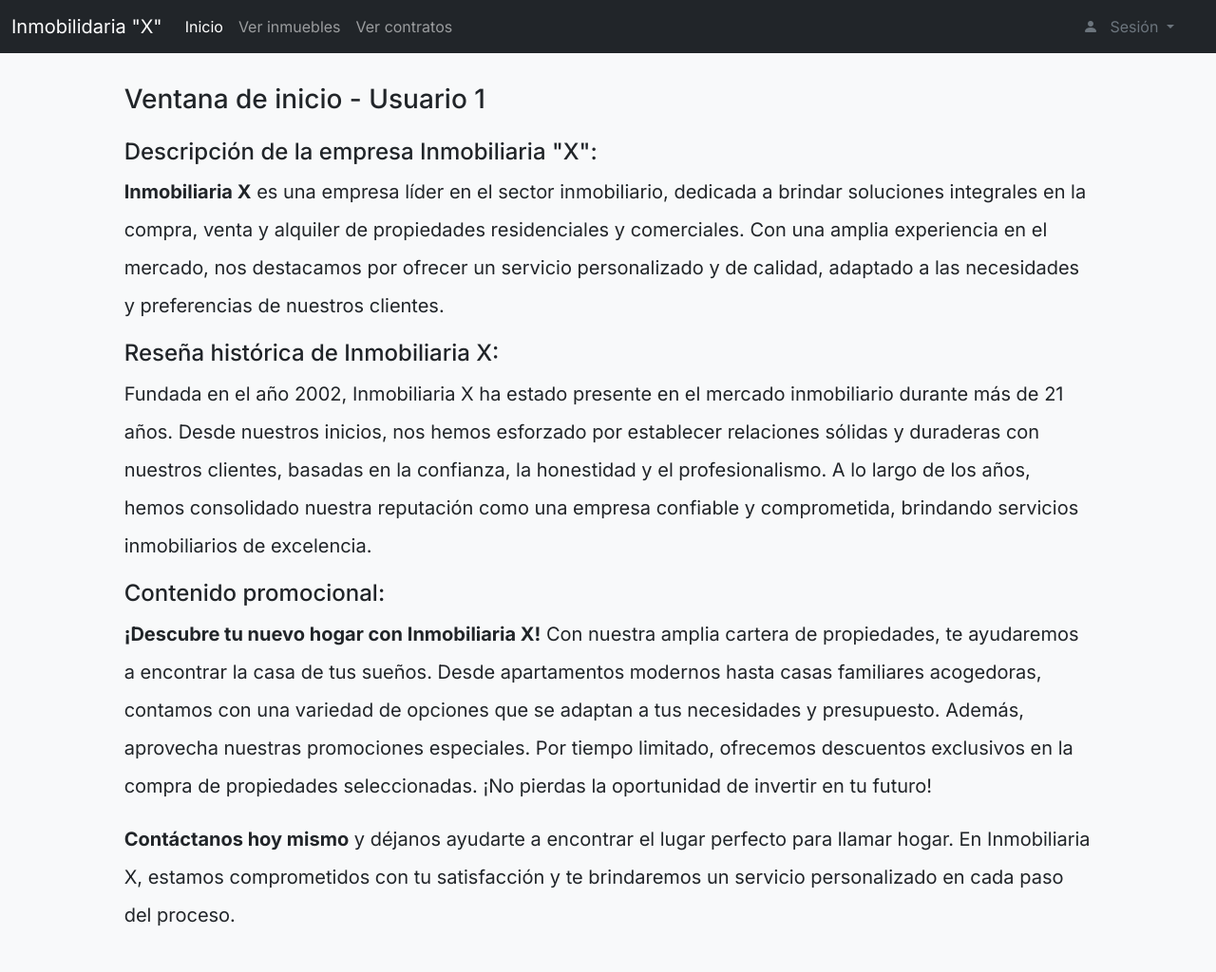
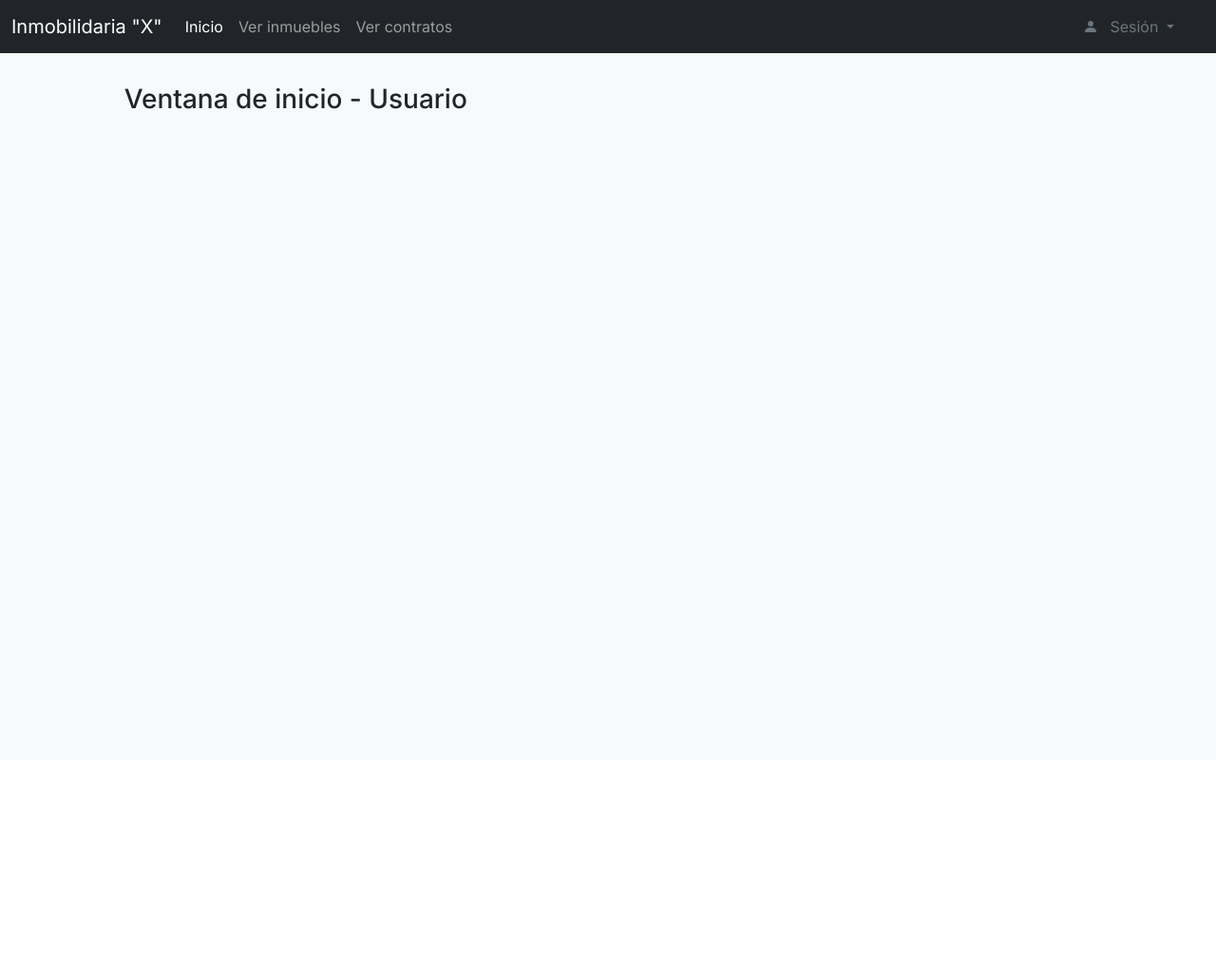
Before and after one commit to raselCuch/Inmuebles-Php, a PHP site: page /inicio_usuario.php in a window 1280 px wide. Shown: the whole page at 95% size. After the commit the page ends 115 px from the top, so only its background shows below. Run offline with PHP 8.4, Linux system fonts and the light colour scheme; a user stored in the database is signed in; some libraries are stand-ins or nearby versions.

```diff
--- a/src/inicio_usuario.php
+++ b/src/inicio_usuario.php
@@ -11,29 +11,11 @@
         <div class="col-10 p-4">
             <!-- Contenido de la columna 2 -->
             <?php
-            session_start();
-            $idUsuario = $_SESSION['id_usuario'];
+            // session_start();
+            // $idUsuario = $_SESSION['id_usuario'];
             ?>
-            <h3 class="mt-5 pt-3 text-dark mb-4">Ventana de inicio - Usuario <?php echo "$idUsuario"; ?></h3>
+            <h3 class="mt-5 pt-3 text-dark mb-4">Ventana de inicio - Usuario </h3>
 
-            <h4 class="text-dark">Descripción de la empresa Inmobiliaria "X":</h4>
-            <p class="fs-5 lh-lg">
-                <span class="fw-bold">Inmobiliaria X</span> es una empresa líder en el sector inmobiliario, dedicada a brindar soluciones integrales en la compra, venta y alquiler de propiedades residenciales y comerciales. Con una amplia experiencia en el mercado, nos destacamos por ofrecer un servicio personalizado y de calidad, adaptado a las necesidades y preferencias de nuestros clientes.
-            </p>
-
-            <h4 class="text-dark">Reseña histórica de Inmobiliaria X:</h4>
-            <p class="fs-5 lh-lg">
-                Fundada en el año 2002, Inmobiliaria X ha estado presente en el mercado inmobiliario durante más de 21 años. Desde nuestros inicios, nos hemos esforzado por establecer relaciones sólidas y duraderas con nuestros clientes, basadas en la confianza, la honestidad y el profesionalismo. A lo largo de los años, hemos consolidado nuestra reputación como una empresa confiable y comprometida, brindando servicios inmobiliarios de excelencia.
-            </p>
-
-            <h4 class="text-dark">Contenido promocional:</h4>
-            <p class="fs-5 lh-lg">
-                <b>¡Descubre tu nuevo hogar con Inmobiliaria X!</b> Con nuestra amplia cartera de propiedades, te ayudaremos a encontrar la casa de tus sueños. Desde apartamentos modernos hasta casas familiares acogedoras, contamos con una variedad de opciones que se adaptan a tus necesidades y presupuesto. Además, aprovecha nuestras promociones especiales. Por tiempo limitado, ofrecemos descuentos exclusivos en la compra de propiedades seleccionadas. ¡No pierdas la oportunidad de invertir en tu futuro!
-            </p>
-
-            <p class="fs-5 lh-lg">
-                <b>Contáctanos hoy mismo</b> y déjanos ayudarte a encontrar el lugar perfecto para llamar hogar. En Inmobiliaria X, estamos comprometidos con tu satisfacción y te brindaremos un servicio personalizado en cada paso del proceso.
-            </p>
         </div>
         <div class="col-1 p-4">
         </div>
--- a/src/modelo/conexion.php
+++ b/src/modelo/conexion.php
@@ -7,9 +7,9 @@
 $conexion = new mysqli( 'mysql_db', 'root' , 'root' , 'gestion_inmuebles');
 $conexion->set_charset ("utf8");
 
-// if($conexion){
+if($conexion){
 // echo "Connected !!!";
 // echo "Soy rasel cucho !!!";
-// }
+}
 
 ?>
```
Also changed, not shown: src/controlador/C_arrendatario_registro.php (+40 -31 lines).
